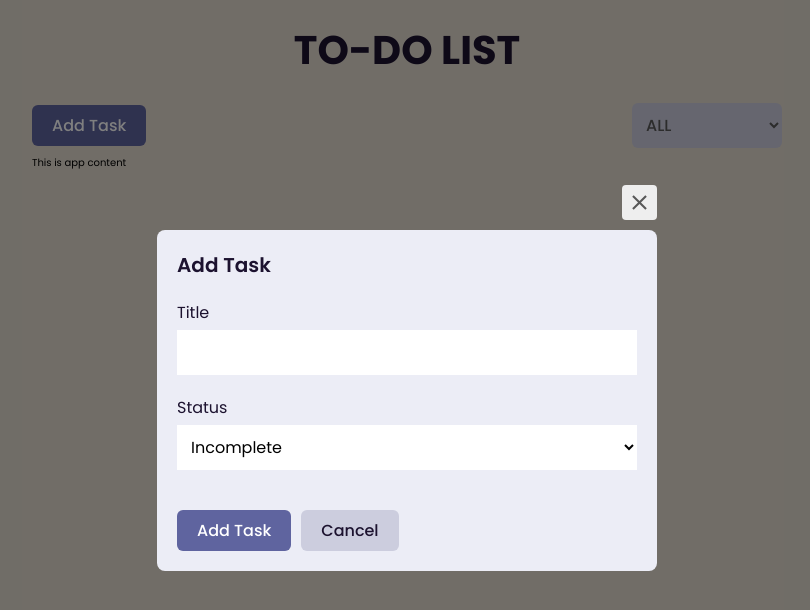
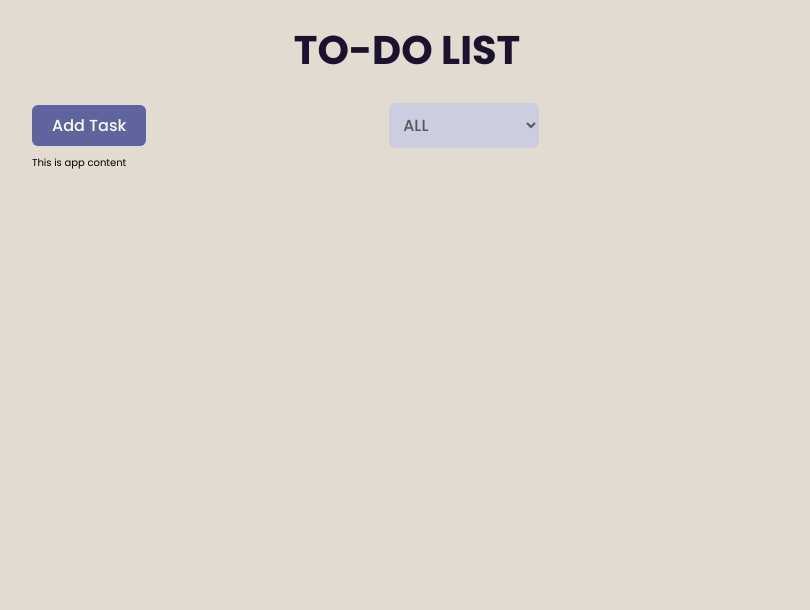
Before and after one commit to chan-kristine/Intern-Task, a React (Create React App) app: page / in a window 1280 px wide. Shown: the top 610 px of the page, without its empty margins (233-1043 px from the left). Built offline with nearby package versions, Linux system fonts and the light colour scheme; the HTML template or start-up script is replaced by a standard one.

Commit message:
add tas and cancel function

```diff
--- a/src/components/AppHeader.js
+++ b/src/components/AppHeader.js
@@ -1,18 +1,24 @@
-import React from 'react';
+import React, { useState } from 'react';
 import { Button, SelectButton } from './Button';
 import styles from '../styles/modules/app.module.scss';
 import TodoModal from './TodoModal';
 
 function AppHeader() {
+  const [modalOpen, setModalOpen] = useState(false); // Corrected usage
+
   return (
     <div className={styles.appHeader}>
-      <Button variant="primary">Add Task</Button>
+      {/* Set the onClick handler to open the modal */}
+      <Button variant="primary" onClick={() => setModalOpen(true)}>
+        Add Task
+      </Button>
       <SelectButton id="status">
         <option value="all">ALL</option>
         <option value="incomplete">incomplete</option>
         <option value="complete">Complete</option>
       </SelectButton>
-      <TodoModal />
+      <TodoModal modalOpen={modalOpen} setModalOpen={setModalOpen} />{' '}
+      {/* Pass the props */}
     </div>
   );
 }
--- a/src/components/TodoModal.js
+++ b/src/components/TodoModal.js
@@ -3,8 +3,18 @@ import { MdClose } from 'react-icons/md';
 import styles from '../styles/modules/modal.module.scss';
 import { Button } from './Button';
 
-function TodoModal() {
+function TodoModal({ modalOpen, setModalOpen }) {
+  const handleAddTask = () => {
+    setModalOpen(false);
+  };
+
+  const handleCancel = () => {
+    setModalOpen(false);
+  };
+
   return (
+    <div>
+      {modalOpen && (
         <div className={styles.wrapper}>
           <div className={styles.container}>
             <div className={styles.closeButton}>
@@ -24,16 +34,22 @@ function TodoModal() {
                 </select>
               </label>
               <div className={styles.buttonContainer}>
-            <Button type="submit" variant="primary">
-              Add Task {}
+                <Button type="button" variant="primary" onClick={handleAddTask}>
+                  Add Task
                 </Button>
-            <Button type="button" variant="secondary">
-              Cancel {}
+                <Button
+                  type="button"
+                  variant="secondary"
+                  onClick={handleCancel}
+                >
+                  Cancel
                 </Button>
               </div>
             </form>
           </div>
         </div>
+      )}
+    </div>
   );
 }
 
```
Lines whose indentation alone changed are shown as unchanged.
